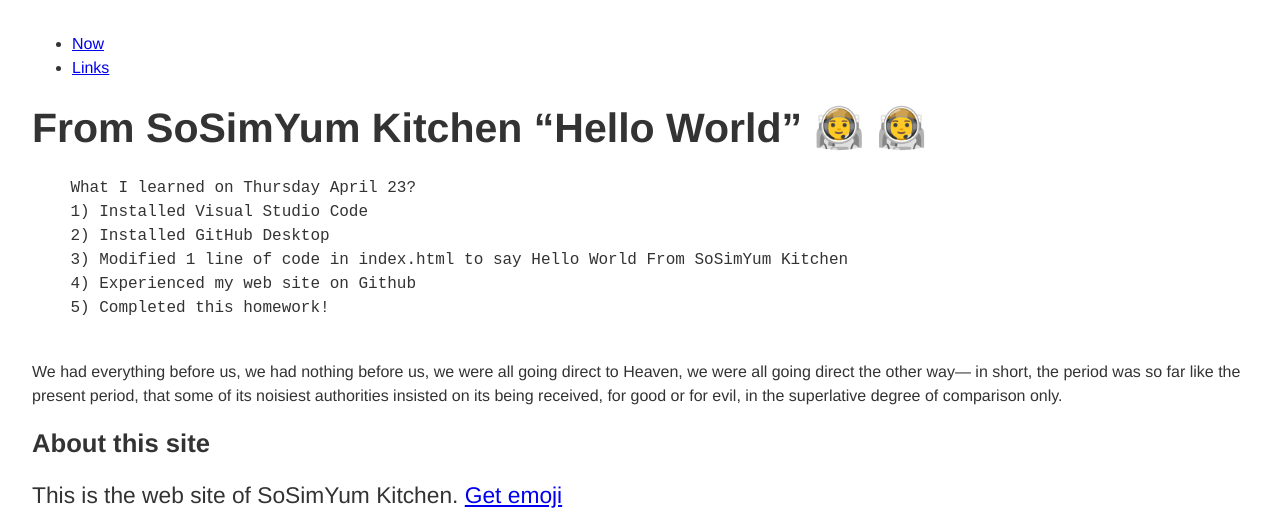
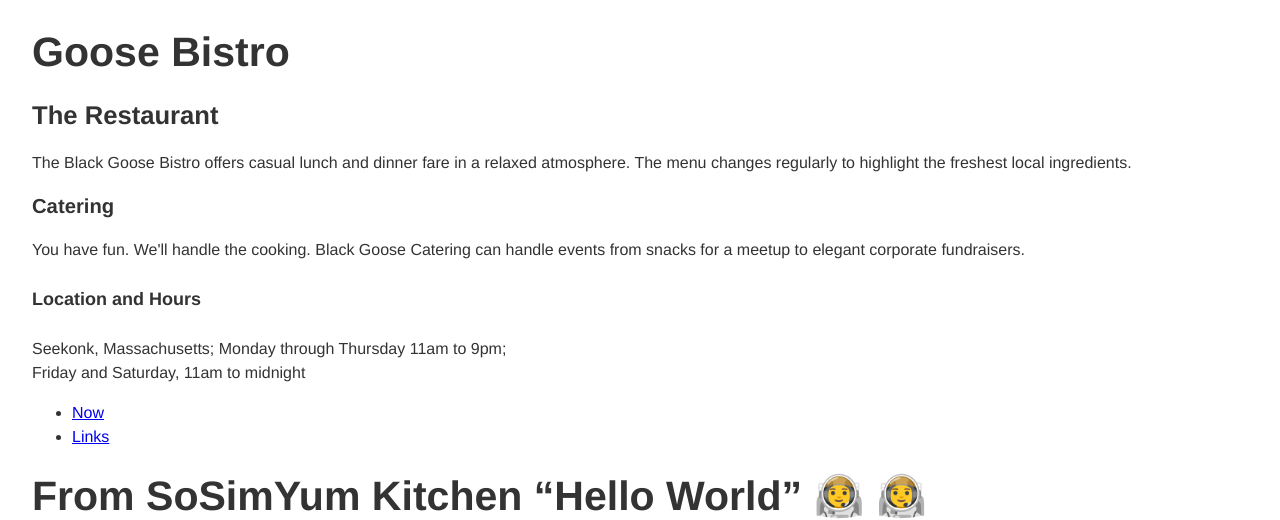
Before and after one commit to ninatranle/ninatranle.github.io, a plain HTML site: page index.html in a window 1280 px wide. Shown: the top 520 px of the page. Drawn offline with Linux system fonts and the light colour scheme.

Commit message:
Update index.html

```diff
--- a/index.html
+++ b/index.html
@@ -14,6 +14,18 @@
   </head>
 
   <body>
+    <h1>Goose Bistro</h1>
+
+    <h2>The Restaurant</h2>
+    <p>The Black Goose Bistro offers casual lunch and dinner fare in a relaxed atmosphere. The menu changes regularly to highlight the freshest local ingredients.</p>
+
+    <h3>Catering</h3>
+    <p>You have fun. We'll handle the cooking. Black Goose Catering can handle events from snacks for a meetup to elegant corporate fundraisers.</p>
+
+    <h4>Location and Hours</h4>
+    <p>Seekonk, Massachusetts;
+    Monday through Thursday 11am to 9pm;<br>
+    Friday and Saturday, 11am to midnight</p>
     <nav role="navigation">
       <ul>
         <li><a href="now/index.html">Now</a></li>
```
